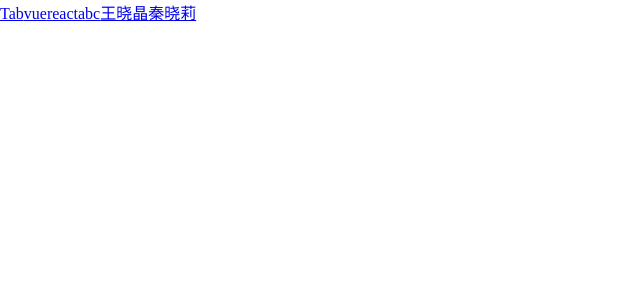
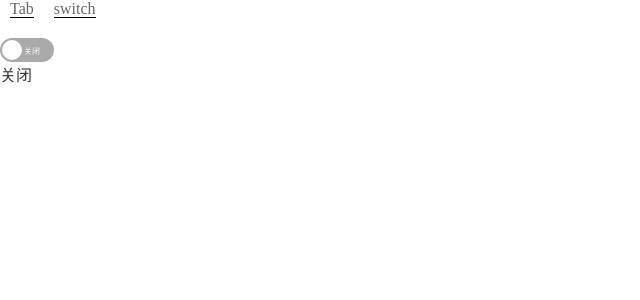
Before and after one commit to jasmineWxj/big_ui, a React (Create React App) app: page /switch in a window 1280 px wide. Shown: the top 300 px of the page, without its empty margins (0-640 px from the left). Built offline with nearby package versions, Linux system fonts and the light colour scheme.

Commit message:
feat: switch

```diff
--- a/package.json
+++ b/package.json
@@ -10,6 +10,7 @@
     "@types/node": "^16.18.8",
     "@types/react": "^18.0.26",
     "@types/react-dom": "^18.0.9",
+    "classnames": "^2.3.2",
     "echarts": "^5.4.1",
     "echarts-for-react": "^3.0.2",
     "less": "^3.1.3",
--- /dev/null
+++ b/src/component/Switch/index.scss
@@ -0,0 +1,41 @@
+.switch{
+    width: 50px;
+    .box{
+        width: 50px;
+        height: 20px;
+        background-color: rgb(170, 170, 170);
+        border-radius: 100px;
+        cursor: pointer;
+        padding: 2px;
+        main{
+            width: 20px;
+            height: 20px;
+            border-radius: 50%;
+            background: rgb(255, 255, 255);
+            transition: 0.5s;
+            position: relative;
+            div{
+                position: absolute;
+                font-size: 8px;
+                width: 30px;
+                height: 100%;
+                display: flex;
+                align-items: center;
+                color: white;
+                &:nth-child(1){
+                    left: 110%;
+                }
+                 &:nth-child(2){
+                    right: 85%;
+                }
+            }
+            .close,.open{
+                display: none;
+            }
+        }
+    }
+    .bilue{
+        background: rgb(25, 25, 250);
+    }
+
+}
--- /dev/null
+++ b/src/component/Switch/index.tsx
@@ -0,0 +1,42 @@
+import React,{useState,useRef,useEffect} from 'react';
+import './index.scss';
+import classnames from 'classnames';
+interface  Tabitems{
+    switchChanges?:(flag:boolean) => void
+    text?:boolean
+    right?:string
+    left?:string
+}
+
+function Switch(props:Tabitems) {
+    const {switchChanges, text = false, right='关闭', left='开启'} = props
+    const [position, setPosition] = useState(0)
+    const flag = useRef(false)
+    const switchChange = () => {
+        setPosition(position === 0 ? 150 : 0)
+    }
+    useEffect(()=>{
+        flag.current = position === 0 ? false : true
+        switchChanges && switchChanges(flag.current)
+    },[position])
+
+  return (
+    <div className={classnames('switch')}>
+        <div className={
+            classnames({
+                'box' : true,
+                'bilue' : position
+            })}
+            onClick={switchChange}>
+            <main
+             style = {{'transform':`translateX(${position}%)`}}
+             >
+                <div className={classnames({'close':text})}>{right}</div>
+                <div className={classnames({'open':text})}>{left}</div>
+             </main>
+        </div>
+    </div>
+  );
+}
+
+export default Switch;
--- /dev/null
+++ b/src/component/Switch/main.tsx
@@ -0,0 +1,16 @@
+import React,{useState,useRef,useEffect} from 'react';
+import { Switch} from '../index';
+
+function Switchmain(){
+    const [data,setData] = useState(false)
+    const change = (flag:boolean) => {
+        console.log(flag);
+        setData(flag)
+    }
+    return  <div >
+        <Switch switchChanges ={change} text={false}></Switch>
+        <p>{data === true ? '开启' : '关闭'}</p>
+    </div>
+}
+
+export default Switchmain
--- a/src/component/Tab/index.tsx
+++ b/src/component/Tab/index.tsx
@@ -5,6 +5,7 @@
     children:any
     aligh:'left' | 'center'
     style: 'btn' | 'line'
+    tabChange?:(e:string,i:number) => void,
 }
 /**
  * 默认tab 左对齐
@@ -13,11 +14,11 @@
 function Tab(props:Tabs) {
     const [num,setNum] = useState(0)
     const [from,setFrom] = useState(0)
-    const {children, aligh = 'left',style} = props;
-    console.log(aligh);
+    const {children, aligh = 'left',style, tabChange} = props;
     const tabbtn = (e:any,i:number)=>{
         setFrom(e.target.offsetLeft + (( e.target.offsetWidth - 30)/2))
         setNum(i)
+        tabChange && tabChange(e.target.innerText,i)
     }
     useEffect(()=>{
         children.forEach((element:any,index:number) => {
--- a/src/component/Tab/main.tsx
+++ b/src/component/Tab/main.tsx
@@ -1,13 +1,30 @@
 import React,{useState,useRef,useEffect} from 'react';
-import { Tab, Tabitem} from '../index';
+import { Tab, Tabitem, Switch} from '../index';
 
 function Tabmain(){
-    return  <div>
-     <Tab aligh='left' style='btn'>
-       <Tabitem  title='dddd'>css</Tabitem >
-       <Tabitem  title='eeee'>html</Tabitem >
-       <Tabitem  title='ffff'>react</Tabitem >
-       <Tabitem  title='ffff'>Vue</Tabitem >
+  const [type,setType] = useState('btn') as any
+  const change = (e:string,i:number) => {
+      console.log(e,i);
+  }
+  const changes = (flag:boolean) =>{
+    console.log(flag);
+    setType(flag ? 'line' : 'btn')
+  }
+
+  return  <div style={{'width':'300px'}}>
+    <Switch switchChanges ={changes} text={false} left='line' right='btn'></Switch>
+    <div style={{'height':'20px'}}></div>
+     <Tab
+      aligh='center'
+      style={type}
+      tabChange = {change}
+      >
+       <Tabitem  title='react'>
+        <img style={{'width':'100px','margin':'0 auto','display':'block'}} src="https://images.unsplash.com/photo-1675527212537-3840fd89e9f2?ixlib=rb-4.0.3&ixid=MnwxMjA3fDB8MHxwaG90by1wYWdlfHx8fGVufDB8fHx8&auto=format&fit=crop&w=1887&q=80" alt="" />
+       </Tabitem >
+       <Tabitem  title='vue'>html</Tabitem >
+       <Tabitem  title='html'>react</Tabitem >
+       <Tabitem  title='css'>Vue</Tabitem >
      </Tab>
     </div>
 }
--- a/src/component/index.ts
+++ b/src/component/index.ts
@@ -2,9 +2,11 @@
 import Tab from './Tab'
 import Tabitem from './Tabitem'
 import Demo from './Demo'
+import Switch from './Switch'
 export {
     Button,
     Demo,
     Tab,
-    Tabitem
+    Tabitem,
+    Switch
 }
--- a/src/index.scss
+++ b/src/index.scss
@@ -1,4 +1,95 @@
-*{
+/* @import "./iconfont.css"; */
+
+/* 清除内外边距 */
+body, h1, h2, h3, h4, h5, h6, hr, p, blockquote,
+dl, dt, dd, ul, ol, li,
+pre,
+fieldset, lengend, button, input, textarea,
+th, td {
     margin: 0;
     padding: 0;
 }
+input {
+    border: 0;
+    outline: none;
+    padding: 0;
+    box-sizing: border-box;
+}
+
+img {
+    vertical-align: middle;
+}
+
+/* 设置默认字体 */
+body,
+button, input, select, textarea { /* for ie */
+    /*font: 12px/1 Tahoma, Helvetica, Arial, "宋体", sans-serif;*/
+    color: #333;
+}
+
+
+h1 { font-size: 18px; /* 18px / 12px = 1.5 */ }
+h2 { font-size: 16px; }
+h3 { font-size: 14px; }
+h4, h5, h6 { font-size: 100%; }
+
+address, cite, dfn, em, var, i{ font-style: normal; } /* 将斜体扶正 */
+b, strong{ font-weight: normal; } /* 将粗体扶细 */
+code, kbd, pre, samp, tt { font-family: "Courier New", Courier, monospace; } /* 统一等宽字体 */
+small { font-size: 12px; } /* 小于 12px 的中文很难阅读，让 small 正常化 */
+
+/* 重置列表元素 */
+ul, ol { list-style: none; }
+
+/* 重置文本格式元素 */
+a { text-decoration: none; color: #666;}
+
+
+/* 重置表单元素 */
+legend { color: #000; } /* for ie6 */
+fieldset, img { border: none; }
+button, input, select, textarea {
+    font-size: 100%; /* 使得表单元素在 ie 下能继承字体大小 */
+}
+
+/* 重置表格元素 */
+table {
+    border-collapse: collapse;
+    border-spacing: 0;
+}
+
+/* 重置 hr */
+hr {
+    border: none;
+    height: 1px;
+}
+.clearFix::after{
+	content:"";
+	display: block;
+	clear:both;
+}
+/* 让非ie浏览器默认也显示垂直滚动条，防止因滚动条引起的闪烁 */
+html { overflow-y: scroll; }
+
+a:link:hover{
+    color : rgb(79, 76, 212) !important;
+    text-decoration: underline;
+}
+
+/* 清除浮动 */
+.clearfix::after {
+    display: block;
+    height: 0;
+    content: "";
+    clear: both;
+    visibility: hidden;
+}
+
+
+.header_bar{
+    a{
+        border-bottom: 1px solid black;
+        margin: 10px;
+    }
+    margin-bottom: 20px;
+}
--- a/src/index.tsx
+++ b/src/index.tsx
@@ -3,6 +3,7 @@
 import './index.scss';
 import RouteConfigs from './router';
 import { BrowserRouter, useNavigate, Link} from 'react-router-dom';
+import classnames from 'classnames';
 
 const root = ReactDOM.createRoot(
   document.getElementById('root') as HTMLElement
@@ -11,13 +12,9 @@
 root.render(
   <div>
     <BrowserRouter>
-      <div>
-        <Link to='/tab'>Tab</Link>
-        <Link to='/tab'>vue</Link>
-        <Link to='/tab'>react</Link>
-        <Link to='/tab'>abc</Link>
-        <Link to='/tab'>王晓晶</Link>
-        <Link to='/tab'>秦晓莉</Link>
+      <div className={classnames('header_bar')}>
+        <Link to='/'>Tab</Link>
+        <Link to='/switch'>switch</Link>
       </div>
       <RouteConfigs></RouteConfigs>
     </BrowserRouter>
--- a/src/router.tsx
+++ b/src/router.tsx
@@ -1,14 +1,16 @@
-import React, { lazy, Suspense } from 'react';
+import React, { Suspense } from 'react';
 import { Route, Routes } from 'react-router-dom';
 
 import Tabmain from './component/Tab/main';
+import Switchmain from './component/Switch/main';
 // const Find = lazy(() => import('../page/Find'));
 const RouteConfigs = () => {
     return (
         <div>
             <Suspense fallback={<div>Loading...</div>}>
-                <Routes>
+                <Routes>Switch
                     <Route path="/" element={<Tabmain />}></Route>
+                    <Route path="/switch" element={<Switchmain />}></Route>
                 </Routes>
             </Suspense>
         </div>
```
Also changed, not shown: 12 other files (tests, documents, lock files or other folders).
